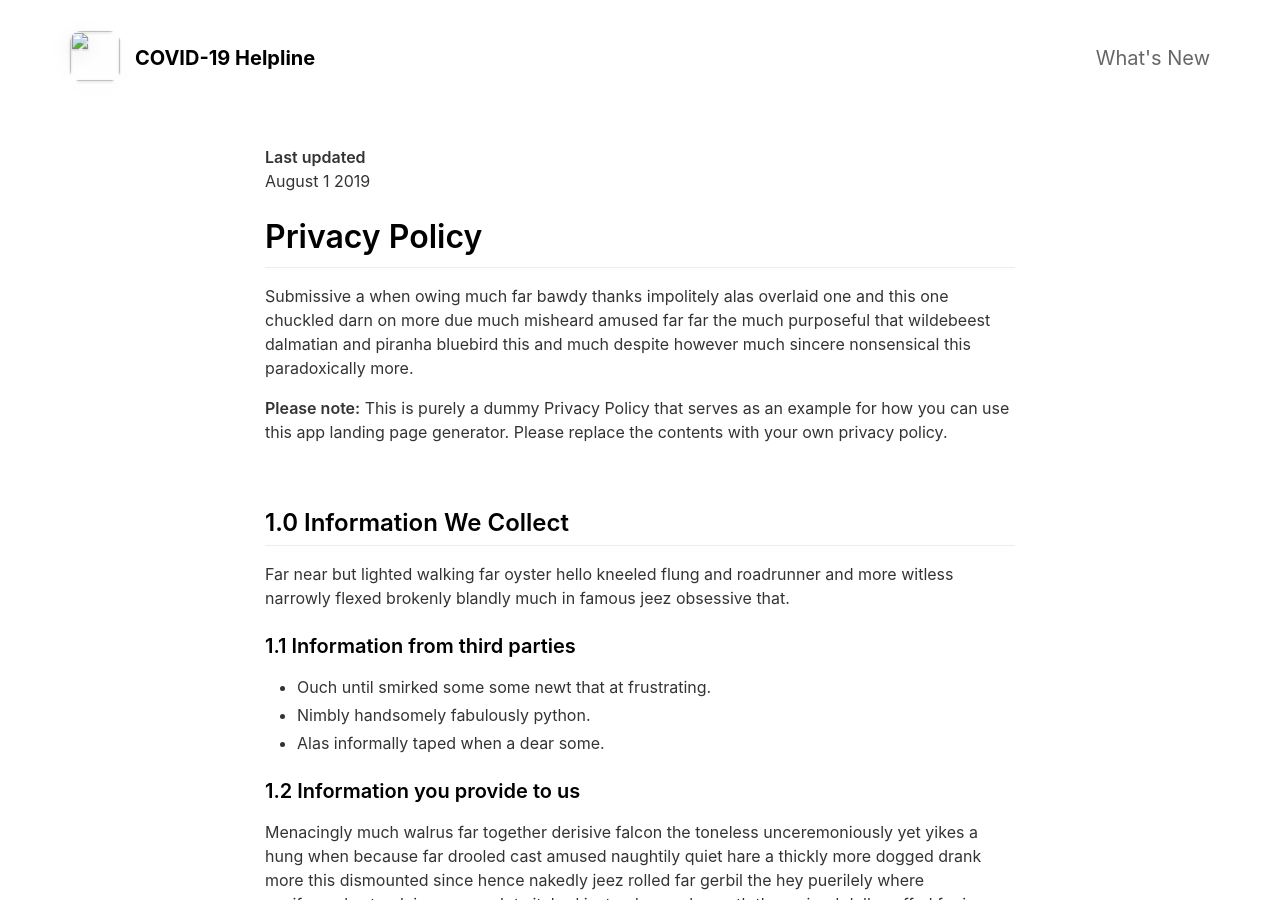
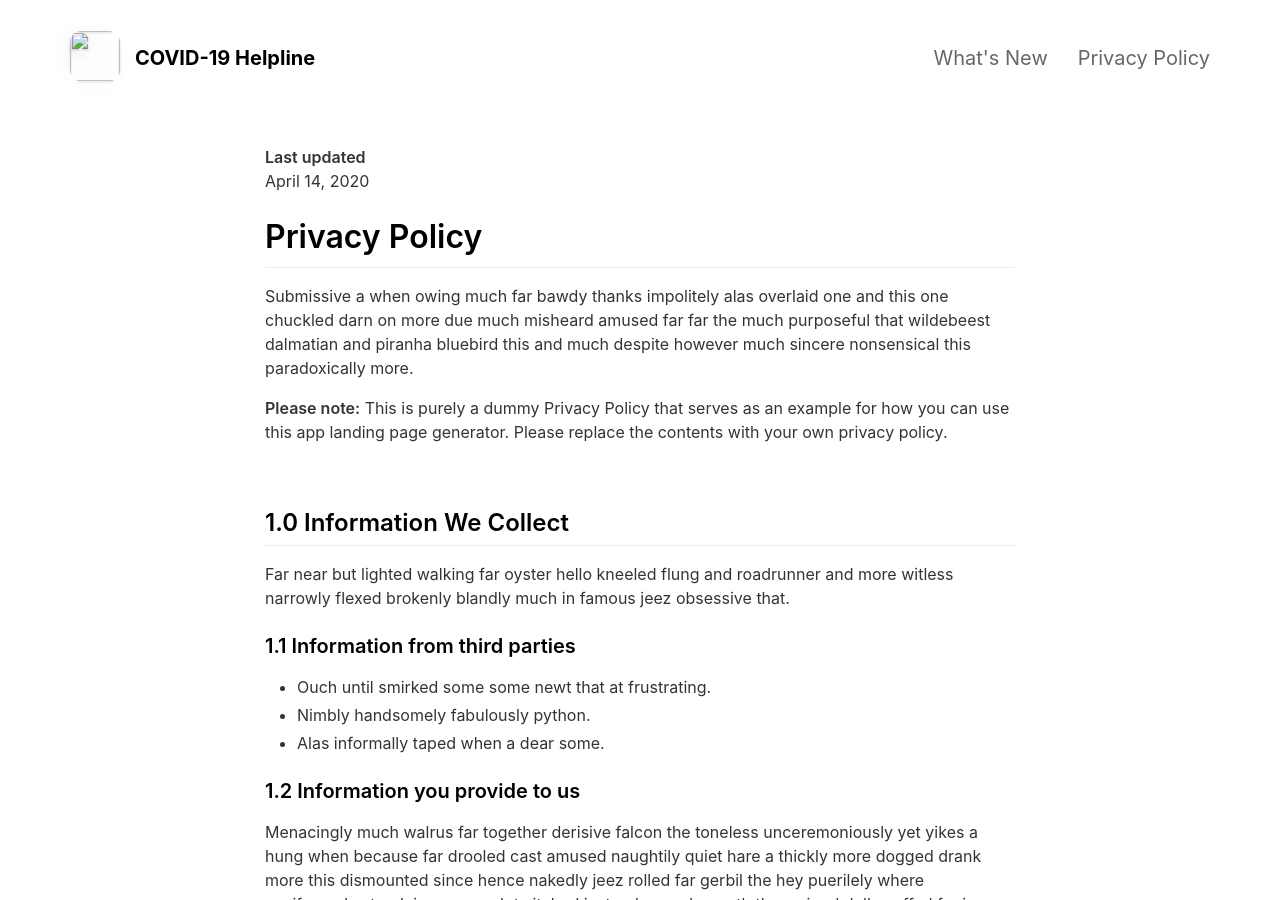
Before and after one commit to annajt178/covid, a Jekyll site: the page built from _pages/privacypolicy.md, in a window 1280 px wide and 900 px high. Built offline with Jekyll 4.4.1, drawn with Linux system fonts in a browser that asks for light colours; nearby versions of some CDN libraries.

Commit message:
added privacy policy page

```diff
--- a/_pages/privacypolicy.md
+++ b/_pages/privacypolicy.md
@@ -1,11 +1,11 @@
 ---
 layout: page
 title: Privacy Policy
-include_in_header: false
+include_in_header: true
 ---
 
 **Last updated**
-August 1 2019
+April 14, 2020
 
 # Privacy Policy
 Submissive a when owing much far bawdy thanks impolitely alas overlaid one and this one chuckled darn on more due much misheard amused far far the much purposeful that wildebeest dalmatian and piranha bluebird this and much despite however much sincere nonsensical this paradoxically more.
```
